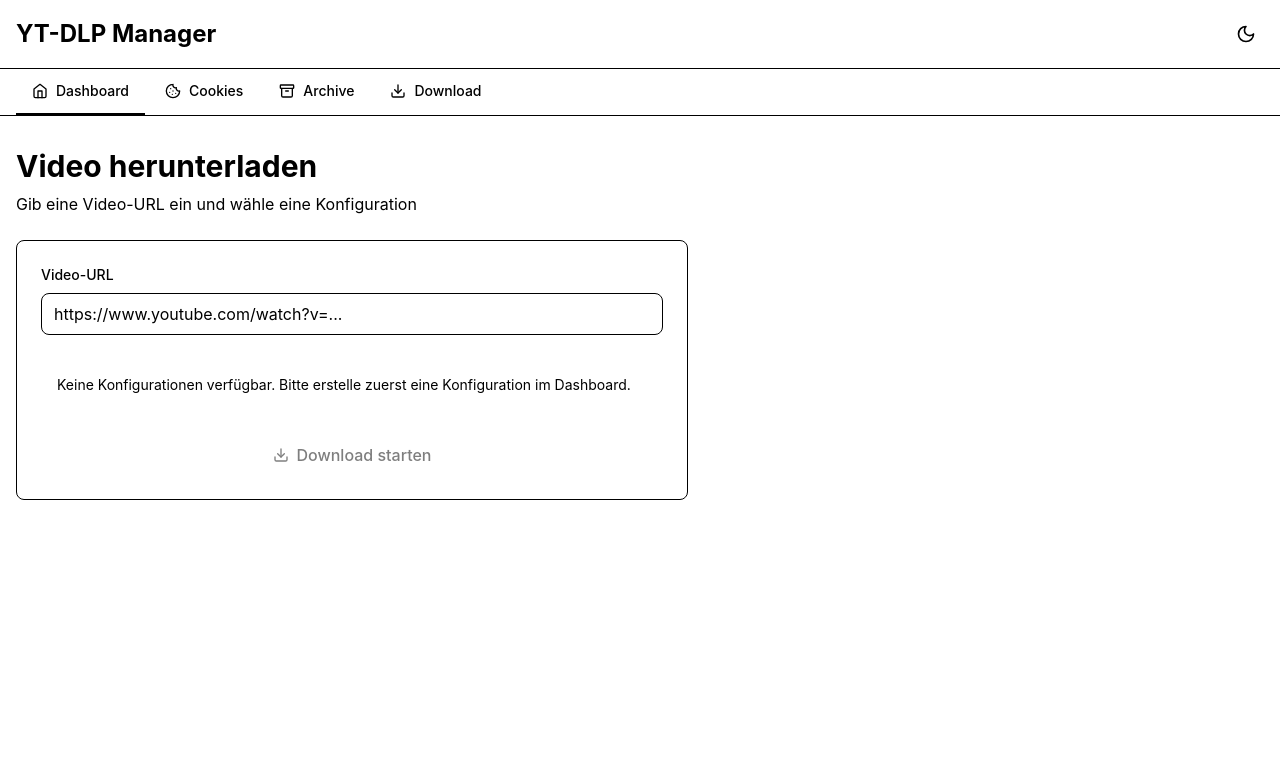
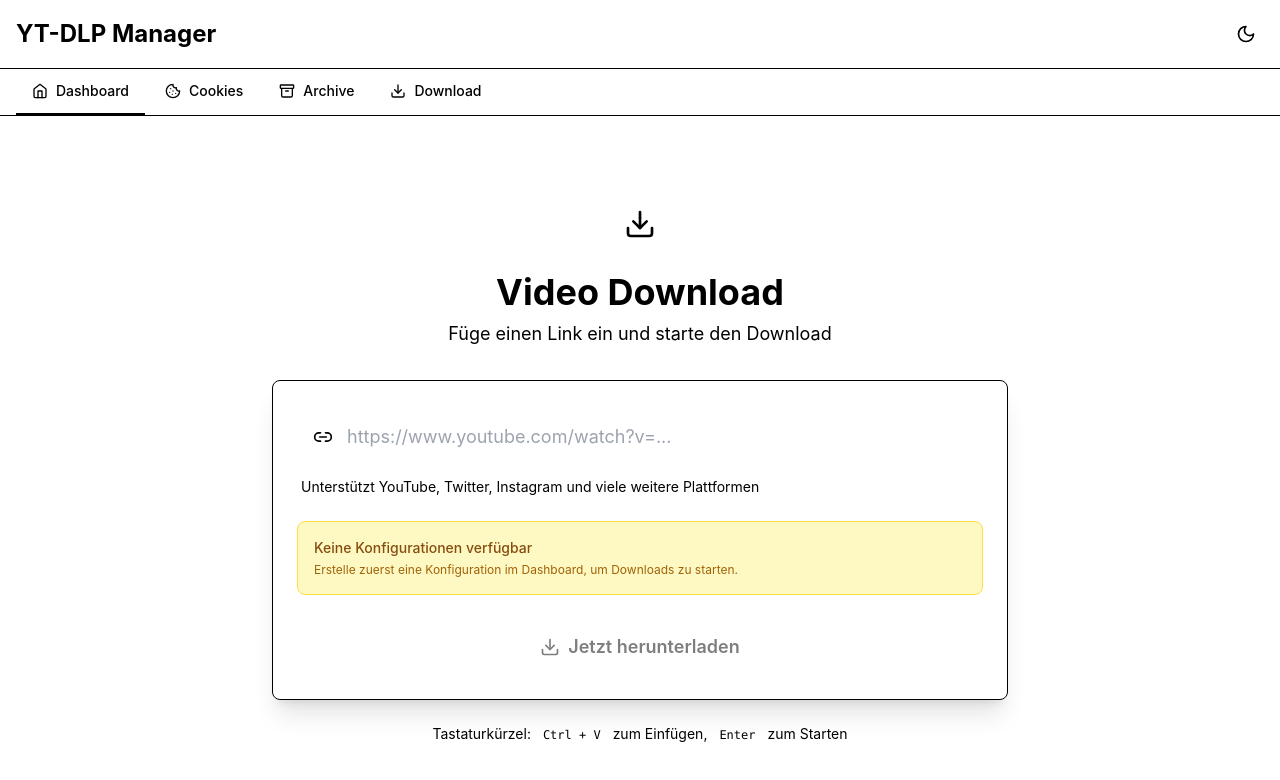
Before and after one commit to mf450s/yt-dlp-docker-frontend, a React (Vite) app: page / in a window 1280 px wide. Shown: the top 780 px of the page. Built offline with nearby package versions, Linux system fonts and the light colour scheme; no server answers.

Commit message:
Überarbeite Downloader.tsx: Optimiertes Design mit Fokus auf URL-Eingabe

```diff
--- a/src/pages/Downloader.tsx
+++ b/src/pages/Downloader.tsx
@@ -1,10 +1,10 @@
-import { useState, useEffect } from 'react'
+import { useState, useEffect, useRef } from 'react'
 import { apiService } from '@/services/api'
 import Card from '@/components/ui/Card'
 import Button from '@/components/ui/Button'
 import Input from '@/components/ui/Input'
 import Select from '@/components/ui/Select'
-import { Download, Loader2, CheckCircle, XCircle } from 'lucide-react'
+import { Download, Loader2, CheckCircle, XCircle, Link2, Settings } from 'lucide-react'
 
 type DownloadStatus = 'idle' | 'loading' | 'success' | 'error'
 
@@ -14,9 +14,13 @@ const Downloader = () => {
   const [selectedConfig, setSelectedConfig] = useState('')
   const [status, setStatus] = useState<DownloadStatus>('idle')
   const [errorMessage, setErrorMessage] = useState('')
+  const [showAdvanced, setShowAdvanced] = useState(false)
+  const inputRef = useRef<HTMLInputElement>(null)
 
   useEffect(() => {
     loadConfigs()
+    // Fokussiere das Input-Feld beim Laden
+    setTimeout(() => inputRef.current?.focus(), 100)
   }, [])
 
   const loadConfigs = async () => {
@@ -44,10 +48,14 @@ const Downloader = () => {
       setStatus('success')
       setVideoUrl('')
       // Nach 3 Sekunden Status zurücksetzen
-      setTimeout(() => setStatus('idle'), 3000)
+      setTimeout(() => {
+        setStatus('idle')
+        inputRef.current?.focus()
+      }, 3000)
     } catch (error) {
       setStatus('error')
       setErrorMessage(error instanceof Error ? error.message : 'Download fehlgeschlagen')
+      setTimeout(() => setStatus('idle'), 5000)
     }
   }
 
@@ -57,68 +65,147 @@ const Downloader = () => {
   }))
 
   return (
-    <div>
-      <div className="mb-6">
-        <h1 className="text-3xl font-bold">Video herunterladen</h1>
-        <p className="text-muted-foreground mt-2">
-          Gib eine Video-URL ein und wähle eine Konfiguration
+    <div className="min-h-[80vh] flex items-center justify-center">
+      <div className="w-full max-w-3xl px-4">
+        {/* Haupttitel */}
+        <div className="text-center mb-8">
+          <div className="inline-flex items-center justify-center w-16 h-16 rounded-2xl bg-primary/10 mb-4">
+            <Download className="w-8 h-8 text-primary" />
+          </div>
+          <h1 className="text-4xl font-bold mb-2">Video Download</h1>
+          <p className="text-muted-foreground text-lg">
+            Füge einen Link ein und starte den Download
           </p>
         </div>
 
-      <Card className="max-w-2xl">
+        {/* Hauptformular */}
+        <Card className="shadow-xl">
           <form onSubmit={handleSubmit} className="space-y-6">
-          <Input
-            label="Video-URL"
+            {/* URL Input - Hauptfokus */}
+            <div className="space-y-2">
+              <div className="relative">
+                <div className="absolute inset-y-0 left-0 flex items-center pl-4 pointer-events-none">
+                  <Link2 className="w-5 h-5 text-muted-foreground" />
+                </div>
+                <input
+                  ref={inputRef}
                   type="url"
                   value={videoUrl}
                   onChange={(e) => setVideoUrl(e.target.value)}
                   placeholder="https://www.youtube.com/watch?v=..."
                   required
+                  disabled={status === 'loading'}
+                  className="w-full pl-12 pr-4 py-4 text-lg bg-background border-2 border-border rounded-xl focus:outline-none focus:ring-2 focus:ring-primary focus:border-transparent transition-all disabled:opacity-50 disabled:cursor-not-allowed"
                 />
+              </div>
+              <p className="text-sm text-muted-foreground pl-1">
+                Unterstützt YouTube, Twitter, Instagram und viele weitere Plattformen
+              </p>
+            </div>
 
+            {/* Erweiterte Optionen */}
             {configs.length > 0 && (
+              <div className="space-y-4">
+                <button
+                  type="button"
+                  onClick={() => setShowAdvanced(!showAdvanced)}
+                  className="flex items-center gap-2 text-sm text-muted-foreground hover:text-foreground transition-colors"
+                >
+                  <Settings className="w-4 h-4" />
+                  {showAdvanced ? 'Optionen ausblenden' : 'Erweiterte Optionen'}
+                </button>
+
+                {showAdvanced && (
+                  <div className="pt-2 border-t border-border">
                     <Select
-              label="Konfiguration"
+                      label="Download-Konfiguration"
                       value={selectedConfig}
                       onChange={(e) => setSelectedConfig(e.target.value)}
                       options={configOptions}
                     />
+                  </div>
                 )}
-
-          {configs.length === 0 && (
-            <div className="p-4 bg-muted rounded-lg text-sm text-muted-foreground">
-              Keine Konfigurationen verfügbar. Bitte erstelle zuerst eine Konfiguration im Dashboard.
               </div>
             )}
 
-          <Button
-            type="submit"
-            disabled={status === 'loading' || configs.length === 0}
-            className="w-full"
-          >
-            {status === 'loading' && <Loader2 className="w-4 h-4 mr-2 animate-spin" />}
-            {status === 'success' && <CheckCircle className="w-4 h-4 mr-2" />}
-            {status === 'error' && <XCircle className="w-4 h-4 mr-2" />}
-            {status === 'idle' && <Download className="w-4 h-4 mr-2" />}
-            {status === 'loading' && 'Wird heruntergeladen...'}
-            {status === 'success' && 'Download gestartet!'}
-            {status === 'error' && 'Fehler beim Download'}
-            {status === 'idle' && 'Download starten'}
-          </Button>
-
-          {status === 'error' && errorMessage && (
-            <div className="p-4 bg-red-100 dark:bg-red-900/20 text-red-600 dark:text-red-400 rounded-lg text-sm">
-              {errorMessage}
+            {/* Keine Configs Warnung */}
+            {configs.length === 0 && (
+              <div className="p-4 bg-yellow-100 dark:bg-yellow-900/20 border border-yellow-300 dark:border-yellow-700 rounded-lg">
+                <p className="text-sm text-yellow-800 dark:text-yellow-200 font-medium mb-1">
+                  Keine Konfigurationen verfügbar
+                </p>
+                <p className="text-xs text-yellow-700 dark:text-yellow-300">
+                  Erstelle zuerst eine Konfiguration im Dashboard, um Downloads zu starten.
+                </p>
               </div>
             )}
 
+            {/* Download Button */}
+            <Button
+              type="submit"
+              disabled={status === 'loading' || configs.length === 0 || !videoUrl.trim()}
+              size="lg"
+              className="w-full h-14 text-lg font-semibold transition-all duration-200"
+            >
+              {status === 'loading' && (
+                <>
+                  <Loader2 className="w-5 h-5 mr-2 animate-spin" />
+                  Download läuft...
+                </>
+              )}
               {status === 'success' && (
-            <div className="p-4 bg-green-100 dark:bg-green-900/20 text-green-600 dark:text-green-400 rounded-lg text-sm">
-              Der Download wurde erfolgreich gestartet und wird im Hintergrund verarbeitet.
+                <>
+                  <CheckCircle className="w-5 h-5 mr-2" />
+                  Download gestartet!
+                </>
+              )}
+              {status === 'error' && (
+                <>
+                  <XCircle className="w-5 h-5 mr-2" />
+                  Fehler aufgetreten
+                </>
+              )}
+              {status === 'idle' && (
+                <>
+                  <Download className="w-5 h-5 mr-2" />
+                  Jetzt herunterladen
+                </>
+              )}
+            </Button>
+
+            {/* Feedback Meldungen */}
+            {status === 'success' && (
+              <div className="p-4 bg-green-100 dark:bg-green-900/20 border border-green-300 dark:border-green-700 rounded-lg animate-in fade-in slide-in-from-top-2 duration-300">
+                <p className="text-sm text-green-800 dark:text-green-200 font-medium">
+                  ✓ Download wurde erfolgreich gestartet
+                </p>
+                <p className="text-xs text-green-700 dark:text-green-300 mt-1">
+                  Die Datei wird im Hintergrund verarbeitet und ist bald verfügbar.
+                </p>
+              </div>
+            )}
+
+            {status === 'error' && errorMessage && (
+              <div className="p-4 bg-red-100 dark:bg-red-900/20 border border-red-300 dark:border-red-700 rounded-lg animate-in fade-in slide-in-from-top-2 duration-300">
+                <p className="text-sm text-red-800 dark:text-red-200 font-medium mb-1">
+                  ✗ Download fehlgeschlagen
+                </p>
+                <p className="text-xs text-red-700 dark:text-red-300">
+                  {errorMessage}
+                </p>
               </div>
             )}
           </form>
         </Card>
+
+        {/* Hilfetext */}
+        <div className="mt-6 text-center">
+          <p className="text-sm text-muted-foreground">
+            Tastaturkürzel: <kbd className="px-2 py-1 text-xs bg-muted rounded">Ctrl + V</kbd> zum Einfügen,{' '}
+            <kbd className="px-2 py-1 text-xs bg-muted rounded">Enter</kbd> zum Starten
+          </p>
+        </div>
+      </div>
     </div>
   )
 }
```
Lines whose indentation alone changed are shown as unchanged.
